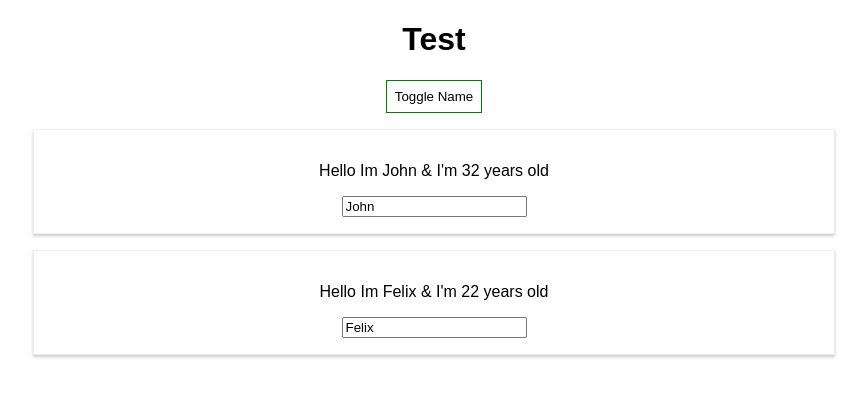
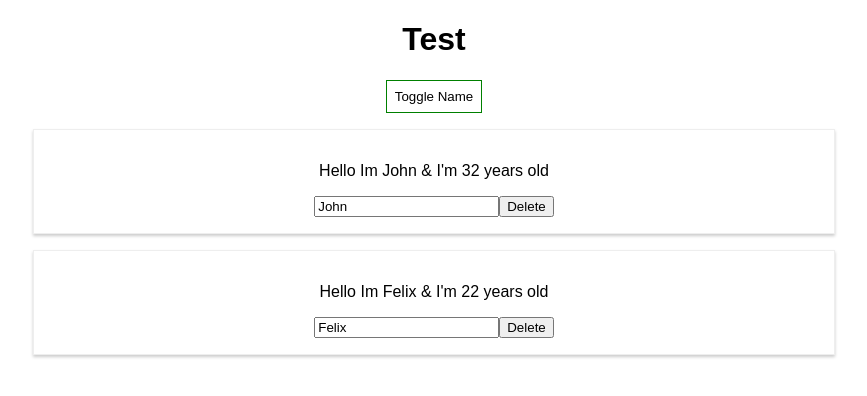
Before and after one commit to Deshanm123/react-by-Maximilian, a React (Create React App) app: page / in a window 1280 px wide. Both pictures are taken after a click on the button "Toggle Name". Shown: the top 396 px of the page, without its empty margins (206-1073 px from the left). Built offline with nearby package versions, Linux system fonts and the light colour scheme.

Commit message:
Delete Person Handler

```diff
--- a/src/App.js
+++ b/src/App.js
@@ -13,10 +13,10 @@ class App extends Component {
       showcasePerson: false
     }
     //event-handler
-  buttonToggleHandler= ()=>{
+    buttonToggleHandler = ()=>{
       let showcasePersonBool = this.state.showcasePerson
       this.setState({
-        showcasePerson :  !(showcasePersonBool)
+        showcasePerson : !(showcasePersonBool)
       })
     }
 
@@ -28,12 +28,18 @@ class App extends Component {
         ]
       })
     }
+
+    deletePersonComponentHandler = (personIndex) => {
+        const persons = [...this.state.persons];
+        persons.splice(personIndex,1);
+        this.setState({ persons:persons});
+    }
       //return  React.createElement(
        // 'div',{className : 'App'}, React.createElement('h1',null,'testing the content')
       //);
     render()
     {
-        const style= {
+        const style = {
           backgroundColor: 'white',
           border : '1px solid green',
           padding:'8px'
@@ -41,19 +47,13 @@ class App extends Component {
 
         let personShowCase = null;
         if(this.state.showcasePerson){
-          personShowCase = (
-            <div>
-              <Person
-                Name={this.state.persons[0].name}
-                Age={this.state.persons[0].age}
-              />
-              <Person
-                Name={this.state.persons[1].name}
-                Age={this.state.persons[1].age}
-                inputNameHandler = {this.inputNameChangeHandler}/>
-            </div>
-          );
-
+          personShowCase =  <div>
+           {
+              this.state.persons.map((person,index) => {
+                return <Person Name = {person.name} Age ={person.age}  DeletePersonClick = { () => this.deletePersonComponentHandler(index) } key={index} />;
+              })
+           }
+          </div>
         }
 
         return(
--- a/src/Person/Person.js
+++ b/src/Person/Person.js
@@ -5,13 +5,13 @@ import './Person.css'
 
 const person = (props) => {
     return (
-        <div className='Person'>
-            <p onClick={props.ClickHandler}>Hello Im {props.Name} & I'm  {props.Age} years old</p>
+        <div className='Person' >
+            <p>Hello Im {props.Name} & I'm  {props.Age} years old</p>
             <p>{props.children}</p>
             <input type="text" onChange={props.inputNameHandler} value={props.Name} />
+            <button onClick={props.DeletePersonClick}>Delete</button>
         </div>
     );
 }
 
-
 export default person;
```
Also changed, not shown: 1 other file (tests, documents, lock files or other folders).
